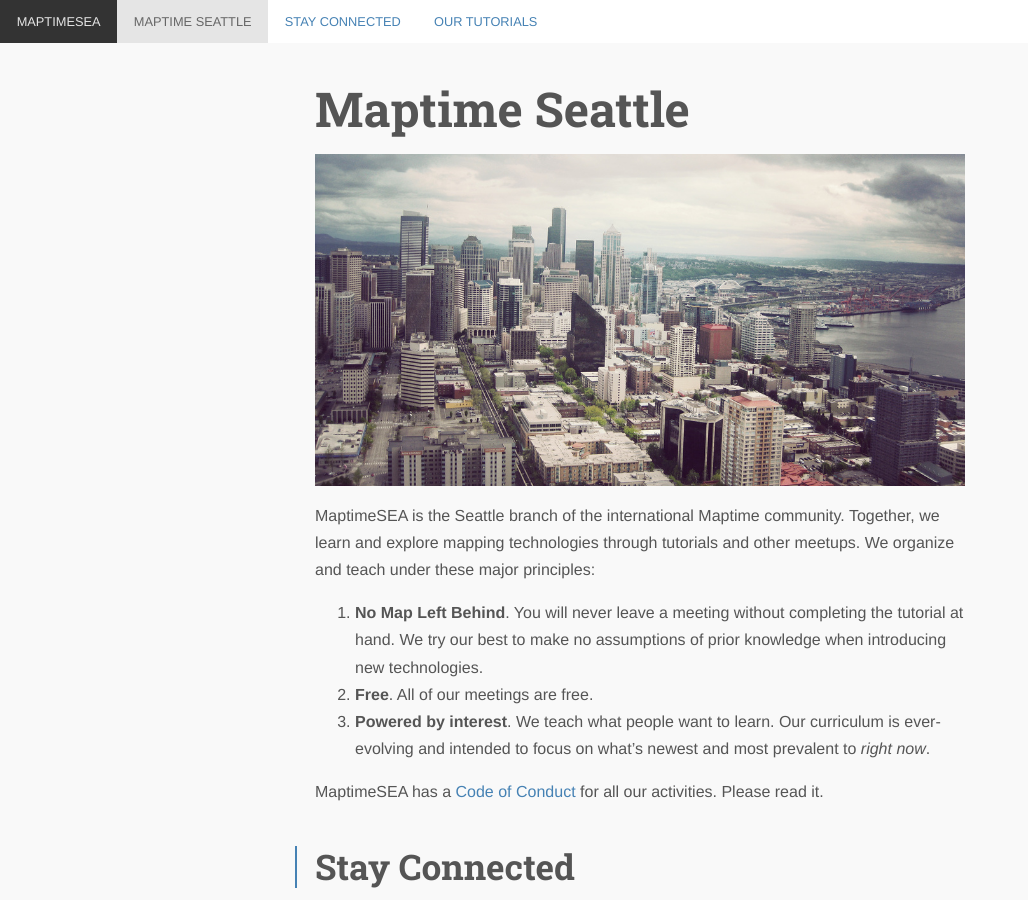
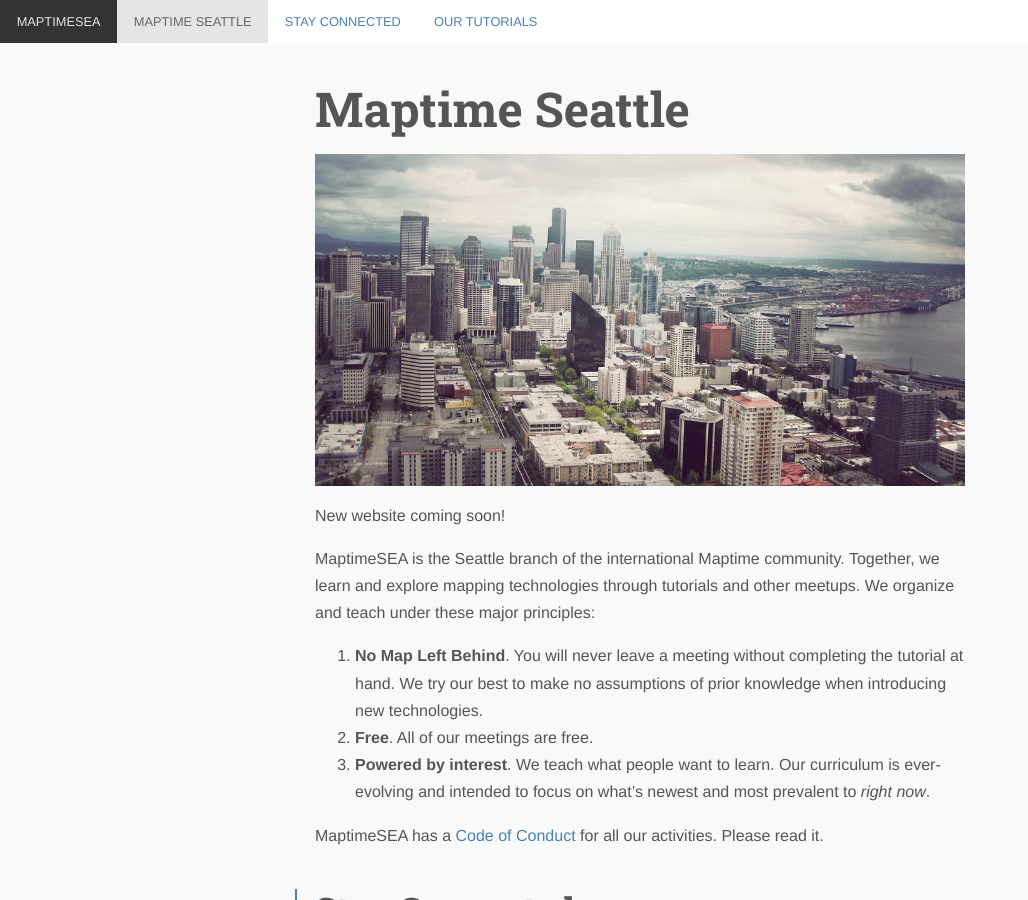
Before and after one commit to MaptimeSEA/maptimesea.github.io, a Jekyll site: the page built from index.md, in a window 1280 px wide and 900 px high. Shown: the whole window, without its empty margins (0-1028 px from the left). Built offline with Jekyll 4.4.1, drawn with Linux system fonts in a browser that asks for light colours; nearby versions of some CDN libraries; Markdown is read by kramdown in place of the engine named in the settings.

Commit message:
add coming soon

```diff
--- a/index.md
+++ b/index.md
@@ -6,6 +6,8 @@
 <h1 id="tutorial" class="tutorial-title">Maptime Seattle</h1>
 
 ![Seattle skyline](/img/4850319902_2613f2e28e_b.jpg)
+
+New website coming soon!
 
 MaptimeSEA is the Seattle branch of the international Maptime community. Together, we learn and explore mapping technologies through tutorials and other meetups. We organize and teach under these major principles:
 
```
